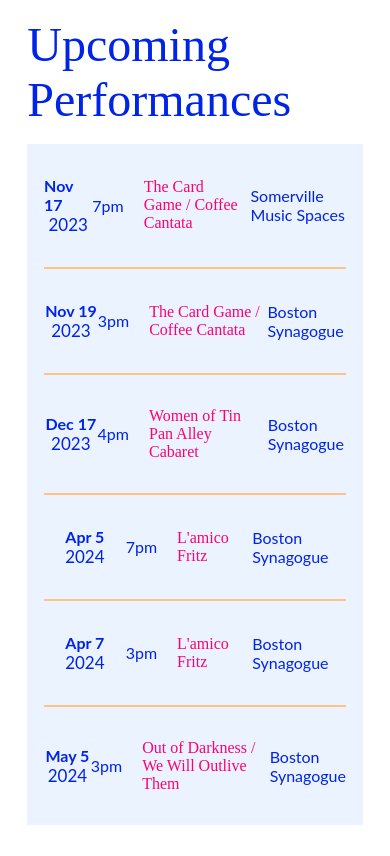
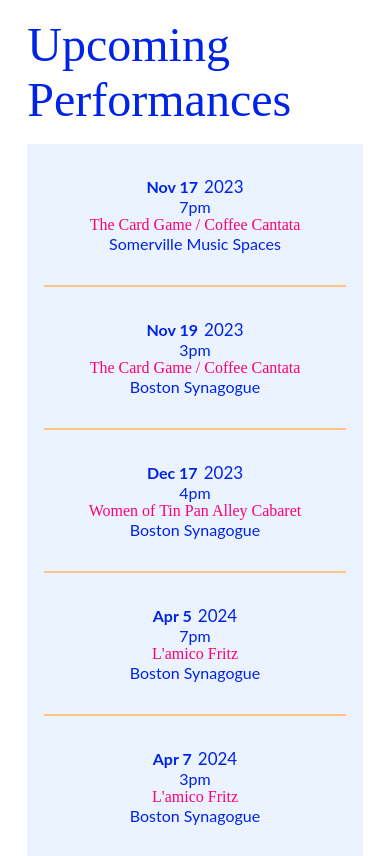
Before and after one commit to larisabainton/west-end-lyric, a Gatsby site: page / in a window 390 px wide. Shown: the part 1307-2163 px from the top of the page. Built offline with nearby package versions, Linux system fonts and the light colour scheme; Gatsby itself is replaced by a stand-in of ours.

Commit message:
style mobile events

```diff
--- a/src/components/Events.jsx
+++ b/src/components/Events.jsx
@@ -29,14 +29,12 @@
                 <ul className="events_eventList">
                     {this.eventList.map(({ date, month, year, time, location, title }) => (
                         <li className="eventList_event" key={title}>
-                            <div className = "eventList_event--date-and-title">
                                 <div className="eventList_event--date-container">
                                     <div className="eventList_event--date">{month} {date}</div>
                                     <div className="eventList_event--year">{year}</div>
                                 </div>
                                 <div className="eventList_event--time">{time}</div>
                                 <div className="eventList_event--title">{title}</div>
-                            </div>
                             <div className="eventList_event--location">{location}</div>
                         </li>
                     ))}
--- a/src/style/events.scss
+++ b/src/style/events.scss
@@ -51,12 +51,6 @@
         width: 100px;
     }
 
-    .eventList_event--date-and-title {
-        display: flex;
-        flex-direction: row;
-        align-items: center;
-    }
-
     /* month and day */
     .eventList_event--date {
         font-size: 25px;
@@ -69,6 +63,7 @@
     color: $highlight-color;
     font-size: 20px;
     padding-left: 35px;
+    flex: 2;
 }
 
 .eventList_event--location {
@@ -89,17 +84,11 @@
 
     .eventList_event--title {
         font-size: 16px;
-        padding-left: 20px;
-
+        padding-left: 0px;
+        flex: 2;
     }
 
     .eventList_event--location {
-        font-size: 16px;
-        padding-left: 5px;
-    }
-
-    .eventList_event
-    .eventList_event--date {
         font-size: 16px;
     }
 
@@ -109,5 +98,22 @@
 
     .eventList_event {
         width: 100%;
+        flex-direction: column;
+        text-align: center;
+    }
+
+    .eventList_event {
+        .eventList_event--date-container {
+            flex-direction: row;
+        }
+
+        .eventList_event--year {
+            padding-left: 6%;
+        }
+
+        .eventList_event--date {
+            font-size: 16px;
+        }
+
     }
 }
```
